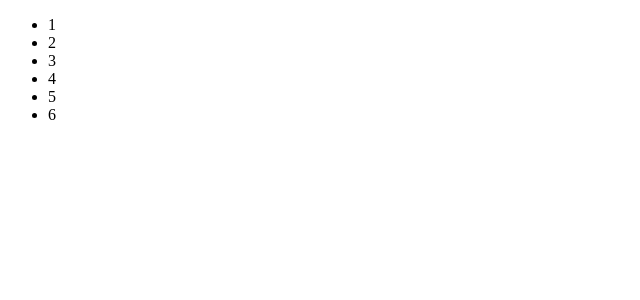
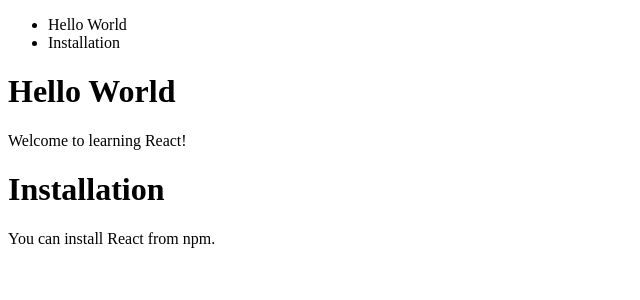
Before and after one commit to dilumharshana/ReactApps, a React (Create React App) app: page / in a window 1280 px wide. Shown: the top 300 px of the page, without its empty margins (0-640 px from the left). Built offline with nearby package versions, Linux system fonts and the light colour scheme.

Commit message:
samek keys can hae in deffernt arrays

```diff
--- a/src/index.js
+++ b/src/index.js
@@ -3,8 +3,13 @@ import ReactDOM from "react-dom";
 import reportWebVitals from "./reportWebVitals";
 import App from "./App";
 import { BrowserRouter as Router, Route, Switch } from "react-router-dom";
-import Header from "./test";
-import Test2 from "./test2";
+import Itemlist from "./test";
+// import Test2 from "./test2";
+
+const posts = [
+  {id: 1, title: 'Hello World', content: 'Welcome to learning React!'},
+  {id: 2, title: 'Installation', content: 'You can install React from npm.'}
+];
 
 
 ReactDOM.render(
@@ -13,7 +18,7 @@ ReactDOM.render(
       <Switch>
         <React.Fragment>
 
-          <Header numbers={[1,2,3,4,5,6,]}/>
+          <Itemlist posts={posts}/>
 
         </React.Fragment>
       </Switch>
--- a/src/test.js
+++ b/src/test.js
@@ -1,19 +1,45 @@
 import React, { Component, Fragment } from "react";
+import Item from './test2'
 
-function Header(props){
+function Itemlist(props){
 
-    const numbers = props.numbers;
+    const titles = <ul> {props.posts.map( post => <li key={post.id}>{post.title}</li>)} </ul>;
 
-    const li = numbers.map( num => {
+    const psts = props.posts.map( post => {
 
-      return  <li key={props.numbers.indexOf(num)}>{num}</li>
+        return (
+            <div key={post.id}>
+            <h1>
+                {post.title}
 
-    } )
+            </h1>
+            <p>
+                {post.content}
+            </p>
 
-    return <ul>{li}</ul>;
+        </div>
+        )
+
+    })
+
+    console.log(titles);
+    console.log(psts);
+
+    return (
+
+
+        <div>
+
+            {titles}
+
+           {psts}
+
+        </div>
+    )
+
 }
 
 
 
 
-export default Header;
+export default Itemlist;
--- a/src/test2.js
+++ b/src/test2.js
@@ -1,14 +1,9 @@
 import React, { Component } from "react";
 
-class ClockDisplay extends React.Component {
+function Item(props){
 
-    render() {
-      return (
-        <div>
-          <h1>Time is : {this.props.time}</h1>
-        </div>
-      )
-    }
+    return <li>{props.item}</li>
 }
 
-export default ClockDisplay;
+
+export default Item;
```
